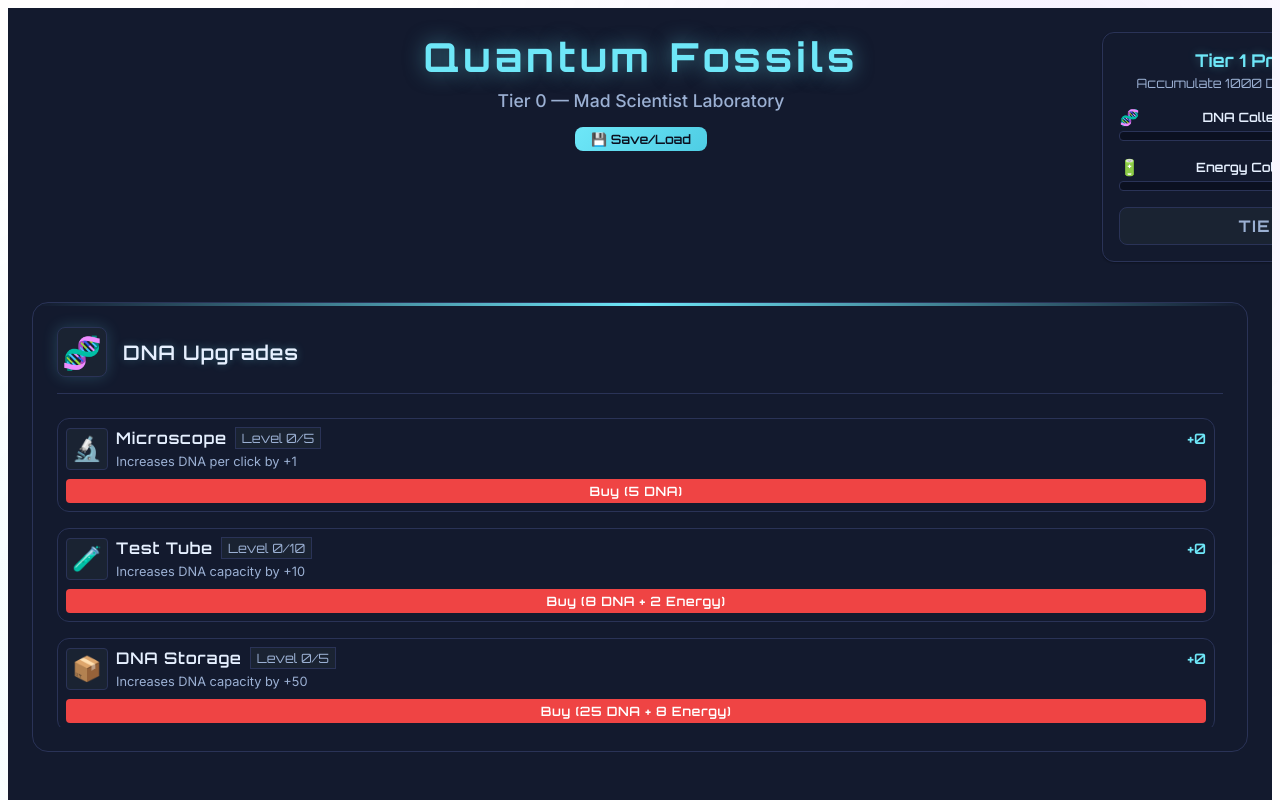
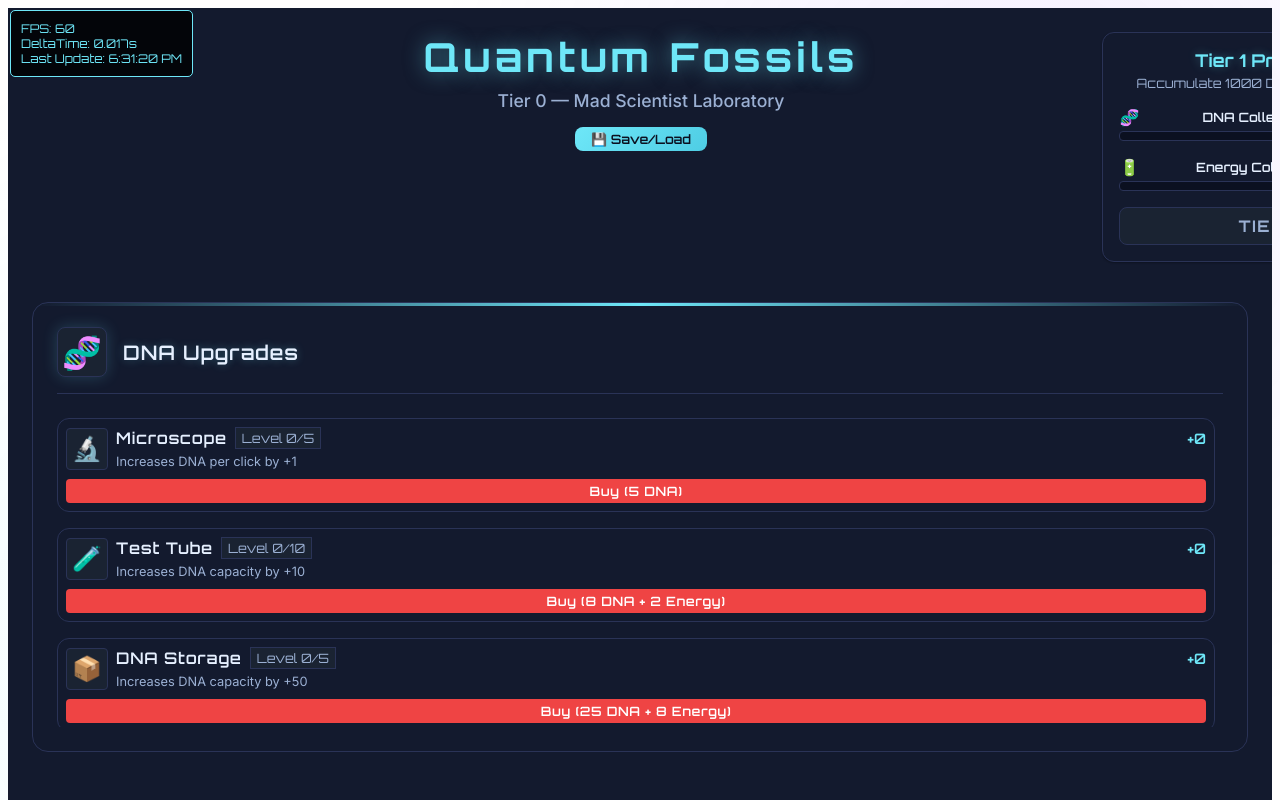
Before and after one commit to guilhermesmoreira/QuantumFossils, a React (Vite) app: page / in a window 1280 px wide. Shown: the top 800 px of the page. Built offline with nearby package versions, Linux system fonts and the light colour scheme; the HTML template or start-up script is replaced by a standard one.

Commit message:
tier0-0.1.1 - Otimization/Fps

```diff
--- a/src/App.tsx
+++ b/src/App.tsx
@@ -1,5 +1,6 @@
 import React from 'react'
 import { useResources, useClickPower, useGameActions, useCapacities, useProduction, useUpgrades, useAchievements } from './app/store/hooks'
+import { useGameLoop } from './app/hooks/useGameLoop'
 import { UpgradeCard } from './ui/components/UpgradeCard'
 import { ProgressBar } from './ui/components/ProgressBar'
 import { SaveLoadModal } from './ui/components/SaveLoadModal'
@@ -19,14 +20,21 @@ function App() {
   const achievements = useAchievements()
   const { clickDna, updateProduction, buyUpgrade, loadGame, saveGame } = useGameActions()
 
-  // Game loop para produção automática
-  React.useEffect(() => {
-    const interval = setInterval(() => {
-      updateProduction(1/60) // 60 FPS
-    }, 1000/60)
+  // Game loop com requestAnimationFrame para produção automática
+  useGameLoop({
+    onUpdate: (deltaTime) => {
+      updateProduction(deltaTime)
 
-    return () => clearInterval(interval)
-  }, [updateProduction])
+      // Atualizar estatísticas do game loop
+      setGameLoopStats({
+        fps: Math.round(1 / deltaTime),
+        deltaTime: Math.round(deltaTime * 1000) / 1000,
+        lastUpdate: Date.now()
+      })
+    },
+    targetFPS: 60,
+    enabled: true
+  })
 
   // Auto-save a cada 60 segundos
   React.useEffect(() => {
@@ -41,6 +49,13 @@ function App() {
   const [showSaveLoadModal, setShowSaveLoadModal] = React.useState(false)
   const [showTier1Notification, setShowTier1Notification] = React.useState(false)
   const [tier1Unlocked, setTier1Unlocked] = React.useState(false)
+
+  // Estados para debug do game loop
+  const [gameLoopStats, setGameLoopStats] = React.useState({
+    fps: 0,
+    deltaTime: 0,
+    lastUpdate: 0
+  })
 
 
   const handleBuyUpgrade = (upgradeId: string) => {
@@ -260,6 +275,25 @@ function App() {
           onClose={() => setShowTier1Notification(false)}
         />
 
+        {/* Debug overlay temporário para game loop */}
+        <div style={{
+          position: 'fixed',
+          top: '10px',
+          left: '10px',
+          background: 'rgba(0, 0, 0, 0.8)',
+          color: '#6ee7f8',
+          padding: '10px',
+          borderRadius: '5px',
+          fontFamily: 'Orbitron, monospace',
+          fontSize: '12px',
+          zIndex: 1000,
+          border: '1px solid #6ee7f8'
+        }}>
+          <div>FPS: {gameLoopStats.fps}</div>
+          <div>DeltaTime: {gameLoopStats.deltaTime}s</div>
+          <div>Last Update: {new Date(gameLoopStats.lastUpdate).toLocaleTimeString()}</div>
+        </div>
+
       </div>
     )
   }
--- /dev/null
+++ b/src/app/hooks/useGameLoop.ts
@@ -0,0 +1,45 @@
+import { useEffect, useRef } from 'react'
+
+interface GameLoopOptions {
+  onUpdate: (deltaTime: number) => void
+  targetFPS?: number
+  enabled?: boolean
+}
+
+export const useGameLoop = ({
+  onUpdate,
+  targetFPS = 60,
+  enabled = true
+}: GameLoopOptions) => {
+  const frameRef = useRef<number>()
+  const lastTimeRef = useRef<number>(0)
+  const targetFrameTime = 1000 / targetFPS
+
+  useEffect(() => {
+    if (!enabled) return
+
+    const gameLoop = (currentTime: number) => {
+      // Calcular deltaTime em segundos
+      const deltaTime = (currentTime - lastTimeRef.current) / 1000
+      lastTimeRef.current = currentTime
+
+      // Só atualizar se passou tempo suficiente (para respeitar targetFPS)
+      if (deltaTime >= targetFrameTime / 1000) {
+        onUpdate(deltaTime)
+      }
+
+      // Continuar o loop
+      frameRef.current = requestAnimationFrame(gameLoop)
+    }
+
+    // Iniciar o loop
+    frameRef.current = requestAnimationFrame(gameLoop)
+
+    // Cleanup
+    return () => {
+      if (frameRef.current) {
+        cancelAnimationFrame(frameRef.current)
+      }
+    }
+  }, [onUpdate, targetFPS, enabled])
+}
```
